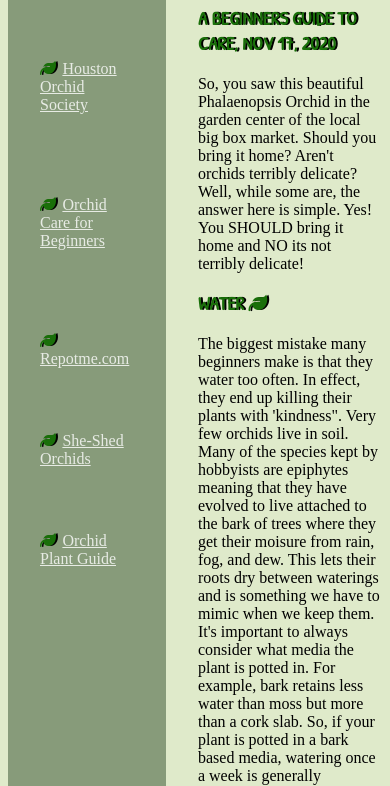
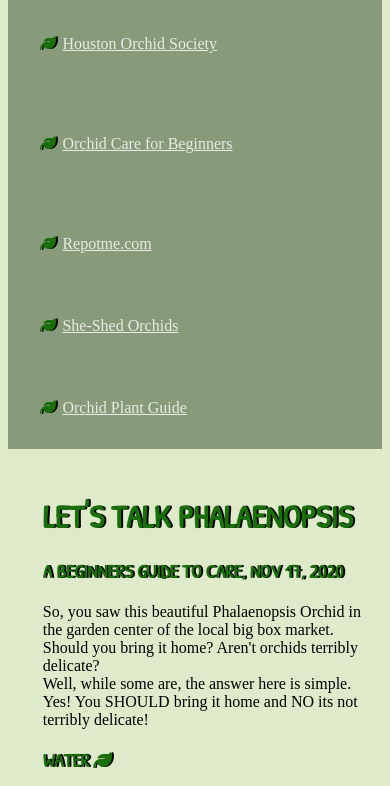
Before and after one commit to Sherekin2012/HappyPlantOrchidBlog, a plain HTML site: page index.html in a window 390 px wide. Shown: the part 386-1172 px from the top of the page. Drawn offline with Linux system fonts and the light colour scheme; a web font is replaced by a local one.

Commit message:
media query for links on small devices

```diff
--- a/grid_styles.css
+++ b/grid_styles.css
@@ -144,3 +144,10 @@ i {
     position: sticky;
     margin-bottom: 0;
 }
+
+@media(max-width:640px){
+    .item6{
+        grid-column-start: 1;
+        grid-column-end: 4;
+     }
+}
```
